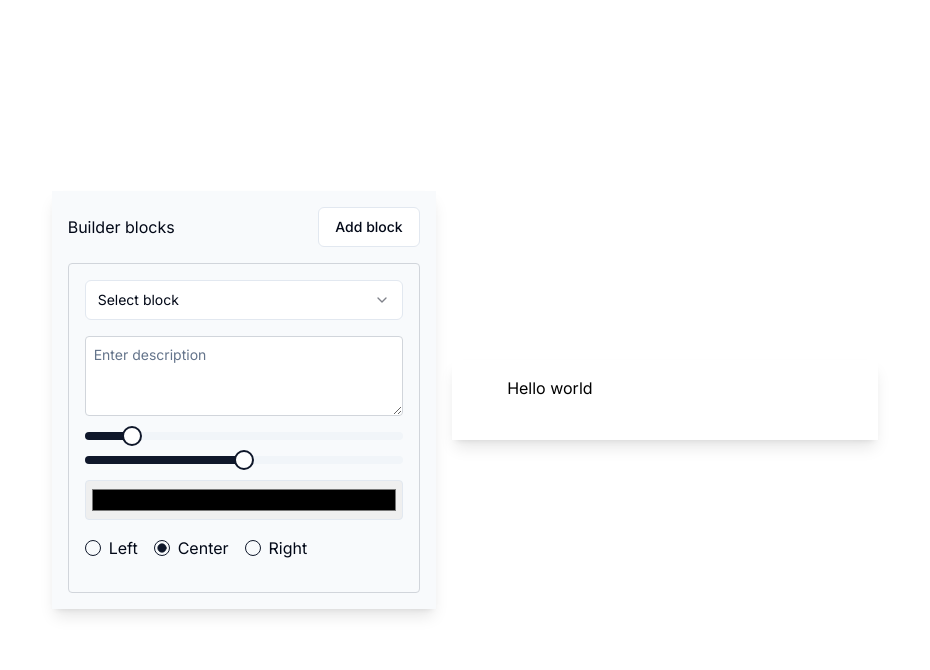
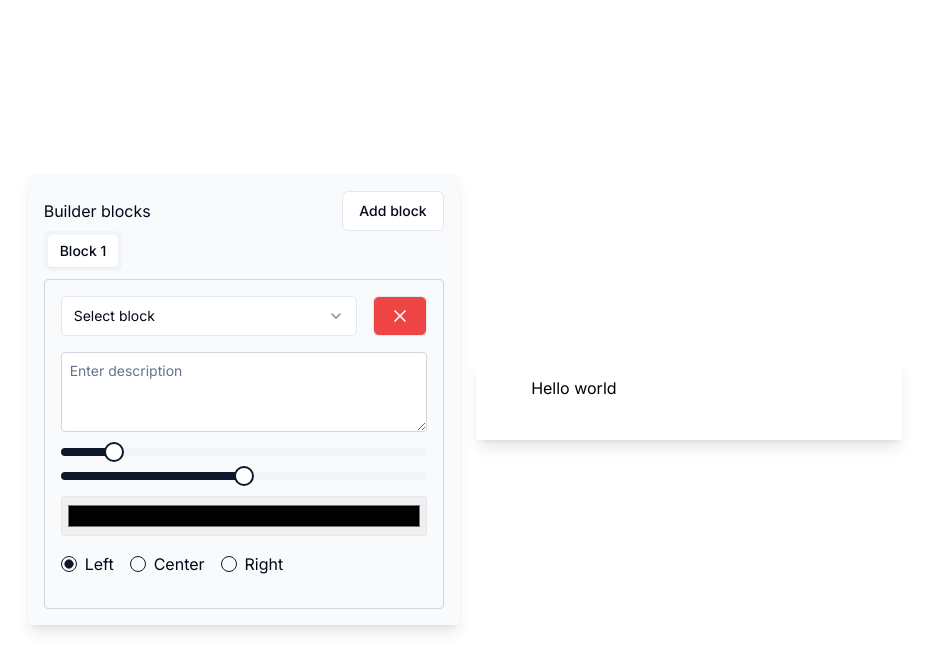
Before and after one commit to komal-m-raut/post-maker, a Next.js app: page / in a window 1280 px wide. Both pictures are taken after a click on the button "Add block". Shown: the top 670 px of the page, without its empty margins (175-1105 px from the left). Built offline with nearby package versions, Linux system fonts and the light colour scheme.

Commit message:
feat: add tabs to display builder blocks

```diff
--- a/package.json
+++ b/package.json
@@ -13,6 +13,7 @@
     "@radix-ui/react-select": "^2.1.1",
     "@radix-ui/react-slider": "^1.2.0",
     "@radix-ui/react-slot": "^1.1.0",
+    "@radix-ui/react-tabs": "^1.1.0",
     "class-variance-authority": "^0.7.0",
     "clsx": "^2.1.1",
     "lucide-react": "^0.427.0",
--- /dev/null
+++ b/src/components/ui/tabs.tsx
@@ -0,0 +1,55 @@
+"use client"
+
+import * as React from "react"
+import * as TabsPrimitive from "@radix-ui/react-tabs"
+
+import { cn } from "@/lib/utils"
+
+const Tabs = TabsPrimitive.Root
+
+const TabsList = React.forwardRef<
+  React.ElementRef<typeof TabsPrimitive.List>,
+  React.ComponentPropsWithoutRef<typeof TabsPrimitive.List>
+>(({ className, ...props }, ref) => (
+  <TabsPrimitive.List
+    ref={ref}
+    className={cn(
+      "inline-flex h-10 items-center justify-center rounded-md bg-muted p-1 text-muted-foreground",
+      className
+    )}
+    {...props}
+  />
+))
+TabsList.displayName = TabsPrimitive.List.displayName
+
+const TabsTrigger = React.forwardRef<
+  React.ElementRef<typeof TabsPrimitive.Trigger>,
+  React.ComponentPropsWithoutRef<typeof TabsPrimitive.Trigger>
+>(({ className, ...props }, ref) => (
+  <TabsPrimitive.Trigger
+    ref={ref}
+    className={cn(
+      "inline-flex items-center justify-center whitespace-nowrap rounded-sm px-3 py-1.5 text-sm font-medium ring-offset-background transition-all focus-visible:outline-none focus-visible:ring-2 focus-visible:ring-ring focus-visible:ring-offset-2 disabled:pointer-events-none disabled:opacity-50 data-[state=active]:bg-background data-[state=active]:text-foreground data-[state=active]:shadow-sm",
+      className
+    )}
+    {...props}
+  />
+))
+TabsTrigger.displayName = TabsPrimitive.Trigger.displayName
+
+const TabsContent = React.forwardRef<
+  React.ElementRef<typeof TabsPrimitive.Content>,
+  React.ComponentPropsWithoutRef<typeof TabsPrimitive.Content>
+>(({ className, ...props }, ref) => (
+  <TabsPrimitive.Content
+    ref={ref}
+    className={cn(
+      "mt-2 ring-offset-background focus-visible:outline-none focus-visible:ring-2 focus-visible:ring-ring focus-visible:ring-offset-2",
+      className
+    )}
+    {...props}
+  />
+))
+TabsContent.displayName = TabsPrimitive.Content.displayName
+
+export { Tabs, TabsList, TabsTrigger, TabsContent }
--- a/src/page-section/builder/Field.tsx
+++ b/src/page-section/builder/Field.tsx
@@ -16,6 +16,9 @@
   FontSizeSlider,
   FontWeightSlider,
 } from "./StyleControllers";
+import { Button } from "@/components/ui/button";
+import { XIcon } from "lucide-react";
+import { cn } from "@/lib/utils";
 
 type StyleType = "fontSize" | "fontWeight" | "color" | "alignment";
 
@@ -191,12 +194,11 @@
   }
 };
 
-const Field: React.FC<IField & { updateField: (field: IField) => void }> = ({
-  style,
-  content,
-  type,
-  updateField,
-}) => {
+const Field: React.FC<
+  IField & { updateField: (field: IField) => void } & {
+    removeField: (index: number) => void;
+  }
+> = ({ style, content, type, updateField, removeField }) => {
   const [fieldType, setFieldType] = useState(type);
   const updateStyleState = (styleType: StyleType, value: string | number) => {
     updateField({
@@ -208,6 +210,7 @@
 
   return (
     <div className="p-4 border border-gray-300 rounded">
+      <div className="flex gap-4">
         <Select onValueChange={(type: IField["type"]) => setFieldType(type)}>
           <SelectTrigger className="min-w-[180px] mb-4">
             <SelectValue placeholder="Select block" />
@@ -220,6 +223,14 @@
             ))}
           </SelectContent>
         </Select>
+        <Button
+          variant="outline"
+          className={cn("bg-red-500 text-white")}
+          onClick={() => removeField(0)}
+        >
+          <XIcon size={20} />
+        </Button>
+      </div>
       {getBlock(fieldType, updateField, updateStyleState, style)}
     </div>
   );
--- a/src/page-section/builder/StyleControllers.tsx
+++ b/src/page-section/builder/StyleControllers.tsx
@@ -54,7 +54,7 @@
 }) => {
   return (
     <RadioGroup
-      defaultValue="center"
+      defaultValue="left"
       onValueChange={(value: string) => updateStyle(value)}
     >
       <div className="flex space-x-4">
--- a/src/page-section/builder/builder.tsx
+++ b/src/page-section/builder/builder.tsx
@@ -4,27 +4,48 @@
 import { Button } from "@/components/ui/button";
 import { Renderer } from "./renderer/Renderer";
 import Field from "./Field";
+import { Tabs, TabsContent, TabsList, TabsTrigger } from "@/components/ui/tabs";
 
 const Builder = () => {
   const [fields, setFields] = useState<IField[]>([]);
+  const [activeTab, setActiveTab] = useState<string>("");
+
   const updateField = (field: IField, index: number) => {
     setFields((prevFields) => {
-      if (index === -1) {
-        return [...prevFields, field];
+      const updatedFields = [...prevFields];
+      updatedFields[index] = field;
+      return updatedFields;
+    });
+  };
+
+  const removeField = (index: number) => {
+    setFields((prevFields) => {
+      const updatedFields = prevFields.filter((_, i) => i !== index);
+      return updatedFields;
+    });
+    setActiveTab((prevActiveTab) => {
+      if (prevActiveTab === `tab-${index}`) {
+        if (index > 0) {
+          return `tab-${index - 1}`;
+        } else if (index < fields.length - 1) {
+          return `tab-${index + 1}`;
+        } else {
+          return "";
+        }
       }
-      prevFields[index] = field;
-      return [...prevFields];
+      return prevActiveTab;
     });
   };
 
   return (
-    <div className="flex justify-center items-center min-h-svh">
+    <div className="flex justify-center items-center min-h-screen">
       <div className="bg-slate-50 p-4 mr-4 min-w-96 h-auto shadow-lg">
         <div className="flex justify-between items-center w-full">
           <h1>Builder blocks</h1>
           <Button
             variant="outline"
-            onClick={() =>
+            onClick={() => {
+              const newIndex = fields.length;
               setFields((prev) => [
                 ...prev,
                 {
@@ -37,20 +58,40 @@
                     alignment: "left",
                   },
                 },
-              ])
-            }
+              ]);
+              setActiveTab(`tab-${newIndex}`); // Automatically set the new tab as active
+            }}
           >
             Add block
           </Button>
         </div>
-        {fields.map((field, index) => (
-          <div key={index} className="mt-4">
-            <Field
-              {...field}
-              updateField={(field) => updateField(field, index)}
-            />
-          </div>
-        ))}
+
+        {fields.length > 0 && (
+          <Tabs
+            value={activeTab}
+            onValueChange={setActiveTab}
+            className="w-[400px]"
+          >
+            <TabsList>
+              {fields.map((_, index) => (
+                <TabsTrigger key={`trigger-${index}`} value={`tab-${index}`}>
+                  Block {index + 1}
+                </TabsTrigger>
+              ))}
+            </TabsList>
+            {fields.map((field, index) => (
+              <TabsContent key={`content-${index}`} value={`tab-${index}`}>
+                <Field
+                  {...field}
+                  updateField={(updatedField) =>
+                    updateField(updatedField, index)
+                  }
+                  removeField={() => removeField(index)}
+                />
+              </TabsContent>
+            ))}
+          </Tabs>
+        )}
       </div>
       <Renderer fields={fields} />
     </div>
--- a/src/page-section/builder/renderer/Renderer.tsx
+++ b/src/page-section/builder/renderer/Renderer.tsx
@@ -1,14 +1,18 @@
 import { IField } from "@/types/builder";
-import React from "react";
+import React, { useId } from "react";
 import { FieldRenderer } from "./FieldRenderer";
 
+export const Renderer: React.FC<{ fields: IField[] }> = ({ fields }) => {
+  const id = useId();
 
-export const Renderer: React.FC<{ fields: IField[] }> = ({ fields }) => {
   return (
     <div className="p-4 w-1/3 h-auto shadow-lg">
       <div className="flex flex-col items-center">
         {fields.map((field) => (
-          <FieldRenderer key={`${field.type}-${field.content}`} field={field} />
+          <FieldRenderer
+            key={`${id}-${Math.random().toString(36).substr(2, 9)}`}
+            field={field}
+          />
         ))}
       </div>
     </div>
```
Also changed, not shown: 1 other file (tests, documents, lock files or other folders). Lines whose indentation alone changed are shown as unchanged.
